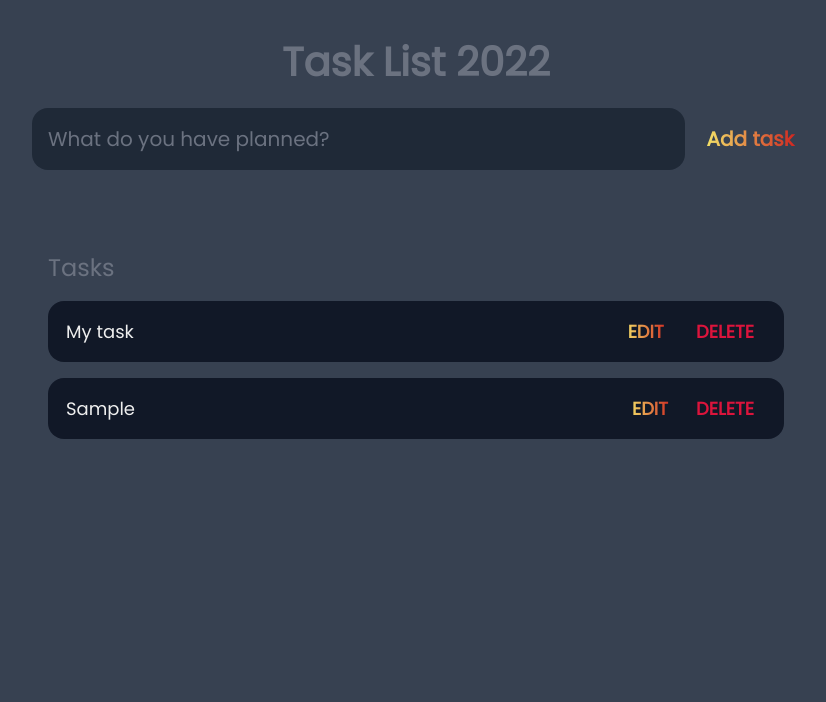
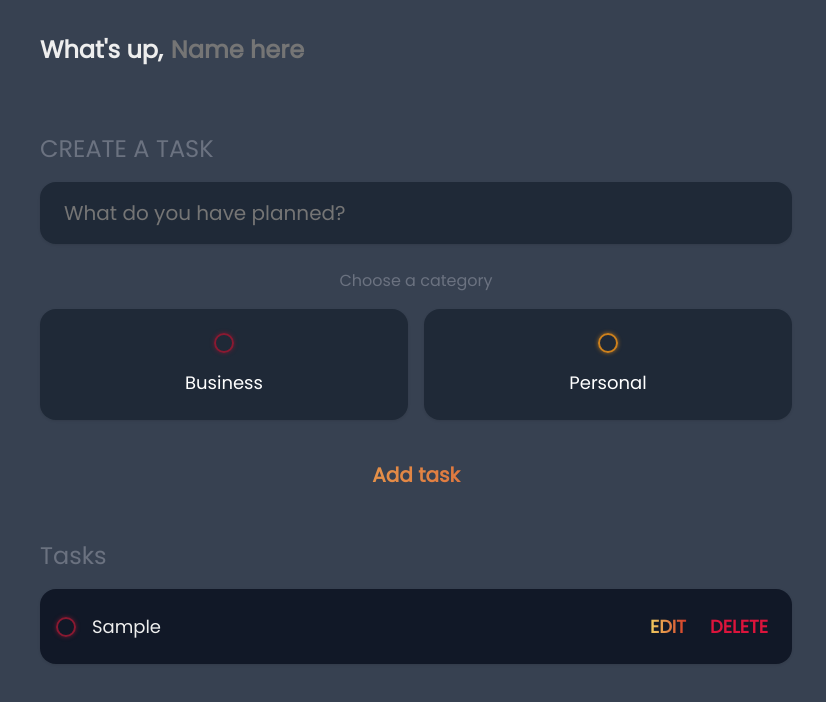
Before and after one commit to Darraa/ToDo-List, a plain HTML site: page index.html in a window 1280 px wide. Both pictures are taken after typing "Sample" into the empty fields and a click on the input "Add task". Shown: the whole page, without its empty margins (224-1050 px from the left). Drawn offline with Linux system fonts and the light colour scheme.

Commit message:
add new input
-add greeting;
-add category

```diff
--- a/css/main.css
+++ b/css/main.css
@@ -6,12 +6,27 @@
    --light: #eee;
    --red: #ce1c1c;
    --yellow: #f6ed6c;
+   --business: #8a1931;
+   --personal: #ce811c;
+
+   --shadow: 0 1px 3px rgba(0, 0, 0, 0.1);
+   --business-glow: 0px 0px 4px rgba(138, 25, 49, 0.75);
+   --personal-glow: 0px 0px 4px rgba(206, 129, 28, 0.75);;
 }
 
 *{
    box-sizing: border-box;
    margin: 0;
+   padding: 0;
    font-family: 'Poppins', sans-serif;
+}
+
+input:not([type="radio"]):not([type="checkbox"]), button{
+   border: none;
+   appearance: none;
+   outline: none;
+   background: none;
+   cursor: initial;
 }
 
 body{
@@ -22,47 +37,142 @@ body{
    color: #fff;
 }
 
+section{
+   margin-top: 2rem;
+   margin-bottom: 2rem;
+   padding-left: 1.5rem;
+   padding-right: 1.5rem;
+}
+
 header{
-   padding: 2rem 1rem;
    max-width: 800px;
    width: 100%;
    margin: 0 auto;
 }
 
-header h1{
-   text-align: center;
-   font-size: 2.5rem;
-   font-weight: 700;
-   color: var(--gray);
-   margin-bottom: 1rem;
+main{
+   flex: 1 1 0%;
+   max-width: 800px;
+   width: 100%;
+   margin: 0 auto;
 }
 
-#new-task-form{
+h3{
+   font-size: 1.5rem;
+   font-weight: 300;
+   margin-bottom: 1rem;
+   color: var(--gray);
+}
+
+h4{
+   color: var(--gray);
+   font-weight: 400;
+   margin-bottom: 1rem;
+   text-align: center;
+}
+
+.greeting .title{
    display: flex;
 }
 
-input, button{
-   appearance: none;
-   border: none;
-   outline: none;
-   background: none;
+.greeting .title input{
+   margin-left: 0.5rem;
+   flex: 1 1 0%;
+   min-width: 0;
 }
 
-#new-task-input{
-   flex: 1 1 0%;
-   background-color: var(--darker);
-   padding: 1rem;
-   border-radius: 1rem;
-   margin-right: 1rem;
+.greeting .title,
+.greeting .title input{
+   font-size: 1.5rem;
+   font-weight: 700;
    color: var(--light);
-   font-size: 1.25rem;
 }
 
-#new-task-input::placeholder{
-   color: var(--gray);
+.create-todo input[type="text"]{
+   display: block;
+   width: 100%;
+   font-size: 1.25rem;
+   padding: 1rem 1.5rem;
+   color: var(--light);
+   background-color: var(--darker);
+   border-radius: 1rem;
+   box-shadow: var(--shadow);
+   margin-bottom: 1.5rem;
 }
 
-#new-task-submit{
+.create-todo .options{
+   display: grid;
+   grid-template-columns: repeat(2, 1fr);
+   grid-gap: 1rem;
+   margin-bottom: 1.5rem;
+}
+
+.create-todo .options label{
+   display: flex;
+   flex-direction: column;
+   align-items: center;
+   justify-content: center;
+   padding: 1.5rem;
+   background-color: var(--darker);
+   border-radius: 1rem;
+   box-shadow: var(--shadow);
+   cursor: pointer;
+}
+
+input[type="radio"],
+input[type="checkbox"]{
+   display: none;
+}
+
+.bubble{
+   display: flex;
+   align-items: center;
+   justify-content: center;
+   width: 20px;
+   height: 20px;
+   border-radius: 50%;
+   border: 2px solid var(--business);
+   box-shadow: var(--business-glow);
+}
+
+.bubble.personal{
+   border-color: var(--personal);
+   box-shadow: var(--personal-glow);
+}
+
+.bubble::after{
+   content: "";
+   display: block;
+   opacity: 0;
+   width: 0px;
+   height: 0px;
+   background-color: var(--business);
+   box-shadow: var(--business-glow);
+   border-radius: 50%;
+   transition: 0.2s ease-in-out;
+}
+
+.bubble.personal::after{
+   background-color: var(--personal);
+   box-shadow: var(--personal-glow);
+}
+
+input:checked ~ .bubble::after{
+   width: 10px;
+   height: 10px;
+   opacity: 1;
+}
+
+.create-todo .options label div{
+   font-size: 1.125rem;
+   margin-top: 1rem;
+}
+
+.create-todo input[type="submit"]{
+   display: block;
+   width: 100%;
+   font-size: 1.125rem;
+   padding: 1rem 1.5rem;
    color: var(--red);
    font-size: 1.25rem;
    font-weight: 700;
@@ -73,47 +183,52 @@ input, button{
    transition: 0.4s;
 }
 
-#new-task-submit:hover{
+.create-todo input[type="submit"]:hover{
    opacity: 0.8;
 }
 
-#new-task-submit:active{
+.create-todo input[type="submit"]:active{
    opacity: 0.6;
 }
 
-main{
-   flex: 1 1 0%;
-   padding: 2rem 1rem;
-   max-width: 800px;
-   width: 100%;
-   margin: 0 auto;
+.todo-list .list{
+   margin: 1rem 0;
 }
 
-.task-list{
-   padding: 1rem;
+.todo-list h2{
+   font-size: 1.5rem;
+   font-weight: 300;
+   color: var(--gray);
+   margin-bottom: 1rem;
 }
 
-.task-list h2{
-      font-size: 1.5rem;
-      font-weight: 300;
-      color: var(--gray);
-      margin-bottom: 1rem;
-}
-
-#tasks .task{
+.todo-list .todo-item{
    display: flex;
-   justify-content: space-between;
+   align-items: center;
    background-color: var(--darkest);
    padding: 1rem;
    border-radius: 1rem;
+   box-shadow: var(--shadow);
    margin-bottom: 1rem;
 }
 
-#tasks .task .content{
+.todo-item label{
+   display: block;
+   margin-right: 1rem;
+   cursor: pointer;
+}
+
+.todo-item .todo-content{
    flex: 1 1 0%;
 }
 
-#tasks .task .content .text{
+.todo-item .todo-content input{
+   color: var(--light);
+   font-size: 1.125rem;
+}
+
+/*
+.todo-item .todo-content input{
    color: var(--light);
    font-size: 1.125rem;
    width: 100%;
@@ -121,33 +236,48 @@ main{
    transition: 0.4s;
 }
 
-#tasks .task .content .text:not(:read-only){
+.todo-item .todo-content input:not(:read-only){
    color: var(--red);
 }
+*/
 
-.task .actions button{
+.todo-item .actions{
+   display: flex;
+   align-items: center;
+}
+
+.todo-item .actions button{
+   display: block;
    cursor: pointer;
-   margin: 0 0.5rem;
+   padding: 0.5rem;
    font-size: 1.125rem;
    font-weight: 700;
    text-transform: uppercase;
-   transition: 0.4s;
+   transition: 0.2s ease-in-out;
 }
 
-.task .actions button:hover{
-   opacity: 0.8;
+
+.todo-item.actions button:hover{
+   opacity: 0.75;
 }
-
-.task .actions button:active{
+/*
+.todo-item.actions button:active{
    opacity: 0.6;
 }
+*/
 
-.task .actions .edit{
+.todo-item .actions .edit{
+   margin-right: 0.5rem;
    background-image: linear-gradient(to right, var(--yellow), var(--red));
    -webkit-background-clip: text;
    -webkit-text-fill-color: transparent;
 }
 
-.task .actions .delete{
+.todo-item .actions .delete{
    color: crimson;
 }
+
+.todo-item.done .todo-content input {
+   text-decoration: line-through;
+   color: var(--gray);
+}
--- a/index.html
+++ b/index.html
@@ -13,42 +13,102 @@
   <body>
 
     <header>
-      <h1>Task List 2022</h1>
-      <form id="new-task-form">
+      <section class="greeting">
+        <h2 class="title">
+          What's up, <input type="text" id="name" placeholder="Name here">
+        </h2>
+      </section>
+    </header>
+
+    <main class="app">
+
+      <section class="create-todo">
+        <h3>CREATE A TASK</h3>
+
+      <form id="new-todo-form">
 
         <input
           type="text"
-          id="new-task-input"
+          name="content"
+          id="content"
           placeholder="What do you have planned?">
+
+          <h4>Choose a category</h4>
+          <div class="options">
+
+            <label>
+            <input
+            type="radio"
+            name="category"
+            id="category1"
+            value="business">
+            <span class="bubble business"></span>
+            <div>Business</div>
+            </label>
+
+            <label>
+            <input
+            type="radio"
+            name="category"
+            id="category2"
+            value="personal">
+            <span class="bubble personal"></span>
+            <div>Personal</div>
+            </label>
+          </div>
 
         <input
           type="submit"
-          id="new-task-submit"
           value="Add task">
       </form>
-    </header>
+      </section>
 
-    <main>
-      <section class="task-list">
+      <section class="todo-list">
         <h2>Tasks</h2>
 
-    <div id="tasks">
+        <div class="list" id="todo-list">
+<!--
+          <div class="todo-item">
+            <label>
+              <input type="checkbox">
+              <span class="bubble business"></span>
+            </label>
 
-          <div class="task">
-            <div class="content">
+          <div class="todo-content">
             <input
               type="text"
               class="text"
-                value="My task"
+              value="My business task"
               readonly>
           </div>
+
           <div class="actions">
             <button class="edit">Edit</button>
             <button class="delete">Delete</button>
           </div>
           </div>
 
+          <div class="todo-item">
+            <label>
+              <input type="checkbox">
+              <span class="bubble personal"></span>
+            </label>
+
+          <div class="todo-content">
+            <input
+              type="text"
+              class="text"
+              value="My personal task"
+              readonly>
           </div>
+
+          <div class="actions">
+            <button class="edit">Edit</button>
+            <button class="delete">Delete</button>
+          </div>
+          </div>-->
+          </div>
+
       </section>
     </main>
 
--- a/js/main.js
+++ b/js/main.js
@@ -1,67 +1,115 @@
 window.addEventListener('load', () => {
-   const form = document.querySelector("#new-task-form");
-   const input = document.querySelector("#new-task-input");
-   const list_el = document.querySelector("#tasks");
+   todos = JSON.parse(localStorage.getItem('todos')) || [];
+   const nameInput = document.querySelector("#name");
+   const newTodoForm = document.querySelector("#new-todo-form");
 
-   form.addEventListener('submit', (e) => {
+   const username = localStorage.getItem('username') || '';
+
+   nameInput.value = username;
+
+   nameInput.addEventListener('change', e => {
+      localStorage.setItem('username', e.target.value);
+   })
+
+   newTodoForm.addEventListener('submit', e => {
       e.preventDefault();
 
-      const task = input.value;
-
-      if (!task) {
-         alert("Add the task");
-         return;
+      const todo = {
+         content: e.target.elements.content.value,
+         category: e.target.elements.category.value,
+         done: false,
+         createdAt: new Date().getTime()
       }
 
-      const task_el = document.createElement("div");
-      task_el.classList.add("task");
+      todos.push(todo);
 
-      const task_content_el = document.createElement("div");
-      task_content_el.classList.add("content");
+      localStorage.setItem('todos', JSON.stringify(todos));
 
-      task_el.appendChild(task_content_el);
+      e.target.reset();
 
-      const task_input_el = document.createElement("input");
-      task_input_el.classList.add("text");
-      task_input_el.type = "text";
-      task_input_el.value = task;
-      task_input_el.setAttribute("readonly", "readonly");
+      DisplayTodos();
+   })
+})
 
-      task_content_el.appendChild(task_input_el);
+function DisplayTodos() {
+   const todoList = document.querySelector('#todo-list');
 
-      const task_actions_el = document.createElement("div");
-      task_actions_el.classList.add("actions");
+   todoList.innerHTML = '';
 
-      const task_edit_el = document.createElement("button");
-      task_edit_el.classList.add("edit");
-      task_edit_el.innerHTML = "Edit";
+   todos.forEach(todo => {
+      const todoItem = document.createElement('div')
+      todoItem.classList.add('todo-item');
 
-      const task_delete_el = document.createElement("button");
-      task_delete_el.classList.add("delete");
-      task_delete_el.innerHTML = "Delete";
+      const label = document.createElement('label');
+      const input = document.createElement('input');
+      const span = document.createElement('span');
+      const content = document.createElement('div');
+      const actions = document.createElement('div');
+      const edit = document.createElement('button');
+      const deleteButton = document.createElement('button');
 
-      task_actions_el.appendChild(task_edit_el);
-      task_actions_el.appendChild(task_delete_el);
+      input.type = 'checkbox';
+      input.checked = todo.done; //task
+      span.classList.add('bubble');
 
-      task_el.appendChild(task_actions_el);
+      if (todo.category == 'personal') {
+         span.classList.add('personal');
+      } else {
+         span.classList.add('business');
+      }
 
-      list_el.appendChild(task_el);
+      content.classList.add('todo-content');
+      actions.classList.add('actions');
+      edit.classList.add('edit');
+      deleteButton.classList.add('delete');
 
-      input.value = "";
+      content.innerHTML = `<input type="text" value="${todo.content}" readonly>`;
+      edit.innerHTML = 'Edit';
+      deleteButton.innerHTML = 'Delete';
 
-      task_edit_el.addEventListener('click', () => {
-         if (task_edit_el.innerText.toLowerCase() == "edit") {
-            task_input_el.removeAttribute("readonly");
-            task_input_el.focus();
-            task_edit_el.innerText = "Save";
+      label.appendChild(input);
+      label.appendChild(span);
+      actions.appendChild(edit);
+      actions.appendChild(deleteButton);
+      todoItem.appendChild(label);
+      todoItem.appendChild(content);
+      todoItem.appendChild(actions);
+
+      todoList.appendChild(todoItem);
+
+      if (todo.done) {
+         todoItem.classList.add('done');
+      }
+
+      input.addEventListener('click', e => {
+         todo.done = e.target.checked;
+         localStorage.setItem('todos', JSON.stringify(todos));
+
+         if (todo.done) {
+            todoItem.classList.add('done');
          } else {
-            task_input_el.setAttribute("readonly", "readonly");
-            task_edit_el.innerText = "Edit";
+            todoItem.classList.remove('done');
          }
+
+         DisplayTodos();
       })
 
-      task_delete_el.addEventListener('click', () => {
-         list_el.removeChild(task_el);
+      edit.addEventListener('click', e => {
+         const input = content.querySelector('input');
+         input.removeAttribute('readonly');
+         input.focus();
+         input.addEventListener('blur', e => {
+            input.setAttribute('readonly', true);
+            todo.content = e.target.value;
+            localStorage.setItem('todos', JSON.stringify(todos));
+            DisplayTodos();
+         })
+      })
+
+      deleteButton.addEventListener('click', e => {
+         todos = todos.filter(t => t != todo);
+         localStorage.setItem('todos', JSON.stringify(todos));
+         DisplayTodos();
       })
    })
-})
+}
```
Lines whose indentation alone changed are shown as unchanged.
